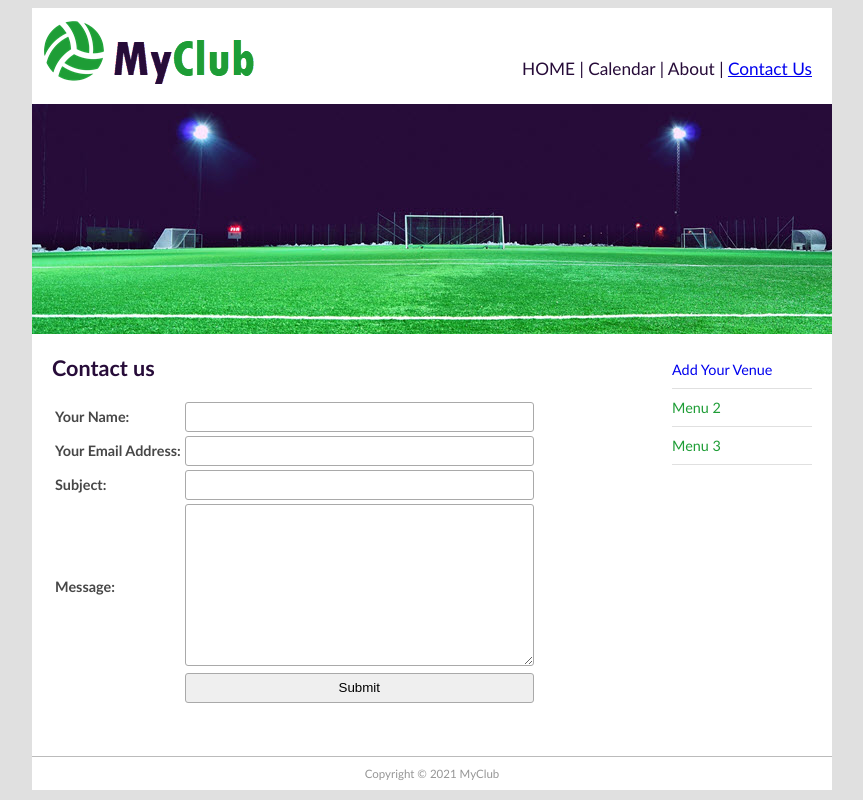
After one commit to MitkoDonev/Django_Project, a Django app: page /contact/ in a window 1280 px wide. The commit adds this page. Shown: the whole page, without its empty margins (208-1071 px from the left). Run offline with Django 3.2, Linux system fonts and the light colour scheme.

Commit message:
general forms

```diff
--- a/events/app/urls.py
+++ b/events/app/urls.py
@@ -7,4 +7,5 @@ urlpatterns = [
         r"(?P<year>[0-9]{4})/(?P<month>0?[1-9]|1[0-2])/", views.index, name="index"
     ),
     path("events/", views.get_events, name="show-events"),
+    path("add_venue/", views.add_venue, name="add-venue"),
 ]
--- a/events/events/static/main.css
+++ b/events/events/static/main.css
@@ -78,3 +78,48 @@ table.month th {
 th.month {
     display: none;
 }
+
+th.month {
+    display: none;
+}
+ul.errorlist {
+    margin: 0;
+    padding: 0;
+}
+.errorlist li {
+    border: 1px solid red;
+    color: red;
+    background: rgba(255, 0, 0, 0.15);
+    list-style-position: inside;
+    display: block;
+    font-size: 1.2em;
+    margin: 0 0 3px;
+    padding: 4px 5px;
+    text-align: center;
+    border-radius: 3px;
+}
+input, textarea {
+    width: 100%;
+    padding: 5px!important;
+    -webkit-box-sizing: border-box;
+    -moz-box-sizing: border-box;
+    box-sizing: border-box;
+    border-radius: 3px;
+    border-style: solid;
+    border-width: 1px;
+    border-color: rgb(169,169,169)
+}
+input {
+    height: 30px;
+}
+.success {
+    background-color: rgba(0, 128, 0, 0.15);
+    padding: 10px;
+    text-align: center;
+    color: green;
+    border: 1px solid green;
+    border-radius: 3px;
+}
+.required label:after {
+    content: "*";
+}
--- a/events/events/templates/base.html
+++ b/events/events/templates/base.html
@@ -20,7 +20,7 @@
                     <img src="{% static 'logo.png' %}" alt="">
                 </div>
                 <div id="top_menu">
-                    HOME | Calendar | About | Contact
+                    HOME | Calendar | About | <a href="/contact">Contact Us</a>
                 </div>
                 <div id="top_banner">
                     <img src="{% static 'top_banner.jpg' %}" alt="">
@@ -29,7 +29,7 @@
             <aside id="right_side_bar">
                 <nav id="nav">
                     <ul>
-                        <li>Menu 1</li>
+                        <li><a href="/add_venue">Add Your Venue</a></li>
                         <li>Menu 2</li>
                         <li>Menu 3</li>
                     </ul>
--- /dev/null
+++ b/events/events/templates/contact/contact.html
@@ -0,0 +1,25 @@
+{% extends "base.html" %}
+
+{% block title %}Contact Us{% endblock title %}
+
+{% block content %}
+<h1>Contact us</h1>
+
+{% if submitted %}
+  <p class="success">
+    Your message was submitted successfully. Thank you.
+  </p>
+
+{% else %}
+  <form action="" method="post" novalidate>
+  <table>
+    {{ form.as_table }}
+    <tr>
+      <td>&nbsp;</td>
+      <td><input type="submit" value="Submit"></td>
+    </tr>
+  </table>
+  {% csrf_token %}
+  </form>
+{% endif %}
+{% endblock content %}
--- a/events/events/urls.py
+++ b/events/events/urls.py
@@ -16,9 +16,11 @@ Including another URLconf
 from django.contrib import admin
 from django.urls import path, include
 from django.contrib.auth import views as auth_views
+from forms import contact
 
 urlpatterns = [
     path("admin/", admin.site.urls),
+    path("contact/", contact.contact, name="contact"),
     path(
         "admin/password_reset/",
         auth_views.PasswordChangeView.as_view(),
--- /dev/null
+++ b/events/forms/contact.py
@@ -0,0 +1,43 @@
+from django import forms
+from django.shortcuts import render
+from django.http import HttpResponseRedirect
+from django.core.mail import send_mail, get_connection
+
+
+class ContactForm(forms.Form):
+    your_name = forms.CharField(max_length=100, label="Your Name")
+    email = forms.EmailField(required=False, label="Your Email Address")
+    subject = forms.CharField(max_length=100)
+    message = forms.CharField(widget=forms.Textarea)
+
+
+def contact(request):
+    submitted = False
+
+    if request.method == "POST":
+        form = ContactForm(request.POST)
+        if form.is_valid():
+            cleaned_data = form.cleaned_data
+            connection = get_connection(
+                "django.core.mail.backends.console.EmailBackend"
+            )
+            subject = cleaned_data["subject"]
+            message = cleaned_data["message"]
+
+            send_mail(
+                subject,
+                message,
+                cleaned_data.get("email", "noreply@example.com"),
+                ["donev90@gmail.com"],
+                connection=connection,
+            )
+
+            return HttpResponseRedirect("/contact?submitted=True")
+    else:
+        form = ContactForm()
+        if "submitted" in request.GET:
+            submitted = True
+
+    return render(
+        request, "contact/contact.html", {"form": form, "submitted": submitted}
+    )
```
Also changed, not shown: events/app/templates/add_venue.html (added, +24 -0 lines), events/app/views.py (+18 -1 lines), events/forms/forms.py (added, +19 -0 lines).
